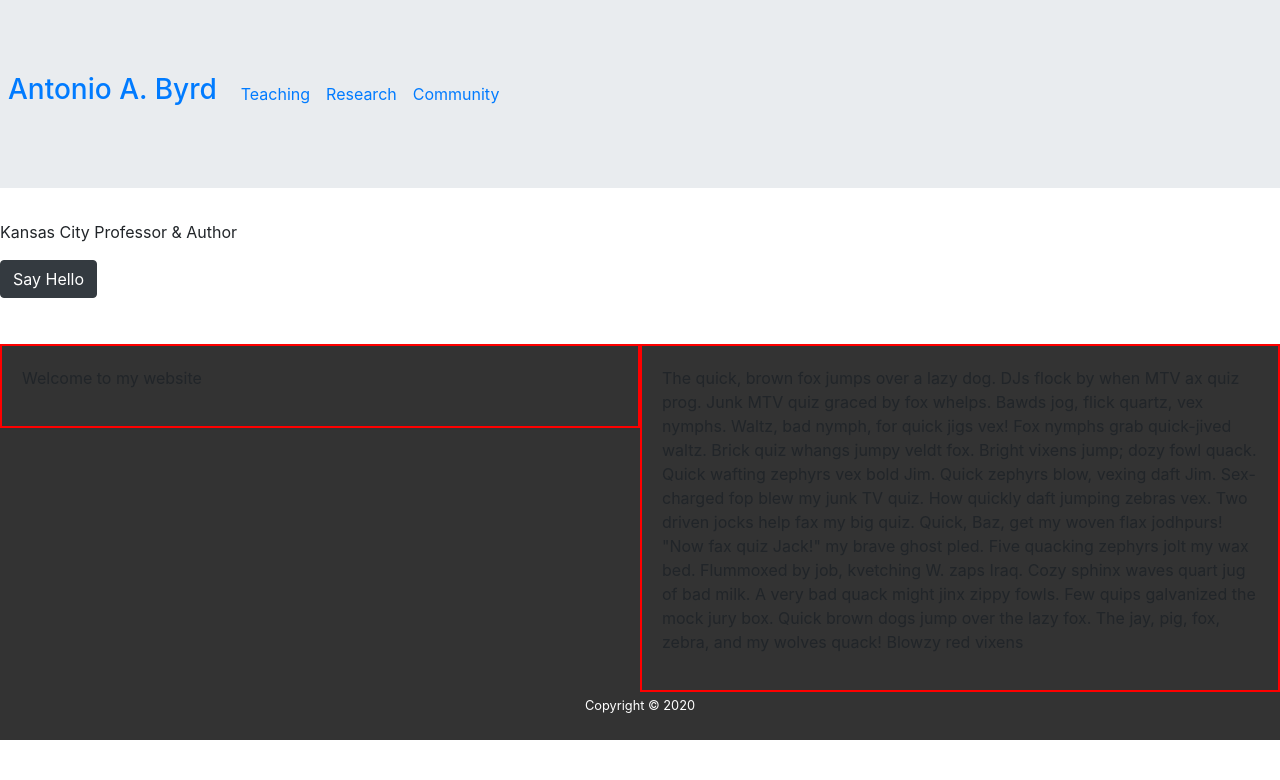
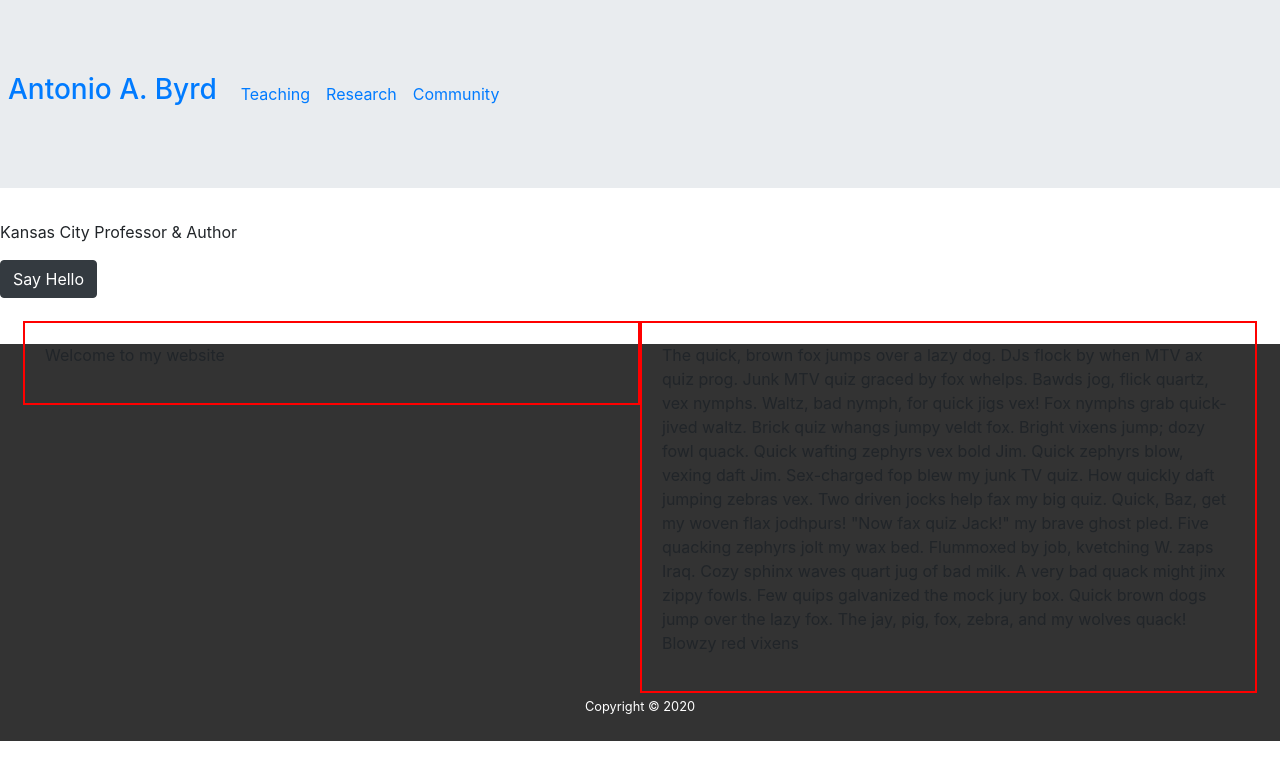
Before and after one commit to abyrd15/abyrd15.github.io, a Jekyll site: the page built from index.markdown, in a window 1280 px wide. Shown: the top 780 px of the page. Built offline with Jekyll 4.4.1, drawn with Linux system fonts in a browser that asks for light colours; nearby versions of some CDN libraries.

Commit message:
Deleted closing div tag

```diff
--- a/_includes/home/section_welcome.html
+++ b/_includes/home/section_welcome.html
@@ -1,6 +1,6 @@
 <main>
     <section>
-        <div class="float-container"></div>
+        <div class="float-container">
 
             <div class="float-child">
                 <p>Welcome to my website</p>
```
